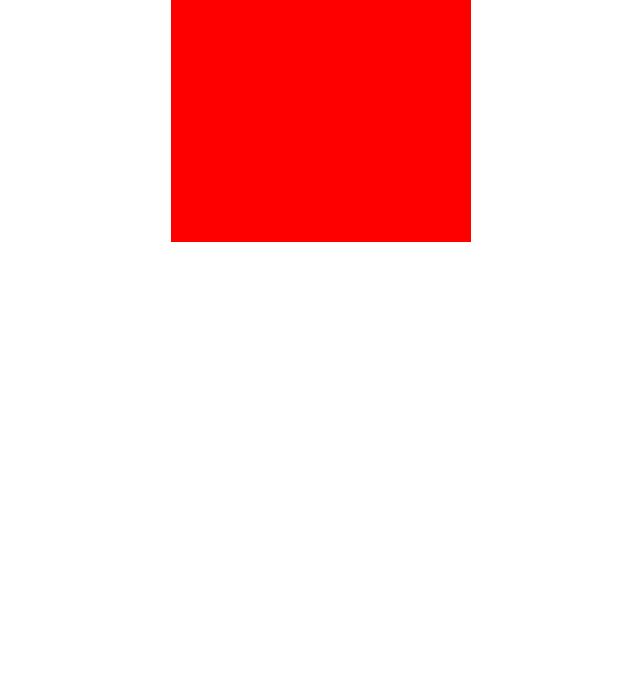
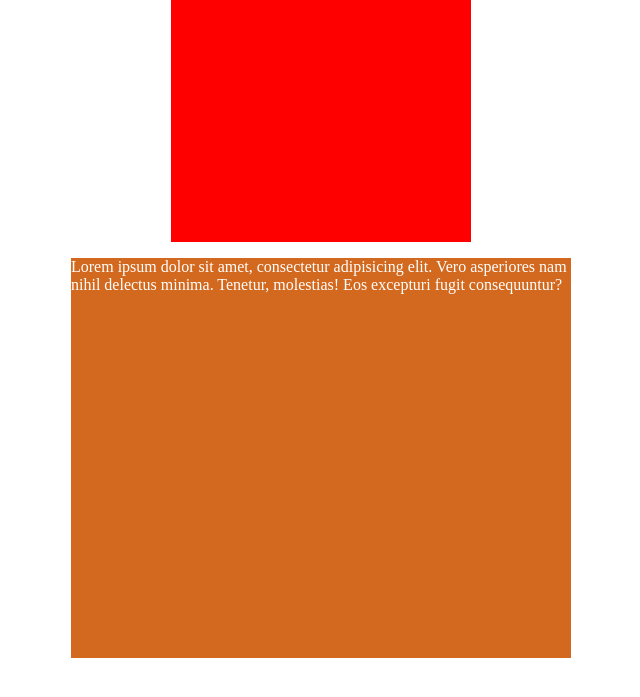
Before and after one commit to afnanhussain2002/my-frist-repo, a plain HTML site: page index.html in a window 1280 px wide. Shown: the part 79-776 px from the top of the page, without its empty margins (319-959 px from the left). Drawn offline with Linux system fonts and the light colour scheme.

Commit message:
try to add some p tag

```diff
--- a/index.html
+++ b/index.html
@@ -13,5 +13,9 @@
         <h1>I am Afnan Hussain</h1>
 
     </div>
+
+    <div class="div2">
+        <p>Lorem ipsum dolor sit amet, consectetur adipisicing elit. Vero asperiores nam nihil delectus minima. Tenetur, molestias! Eos excepturi fugit consequuntur?</p>
+    </div>
 </body>
 </html>
--- a/style.css
+++ b/style.css
@@ -12,3 +12,9 @@ h1{
     text-align: center;
     color: white;
 }
+.div2{
+    background: chocolate;
+    width: 500px;
+    height: 400px;
+    color: white;
+}
```
